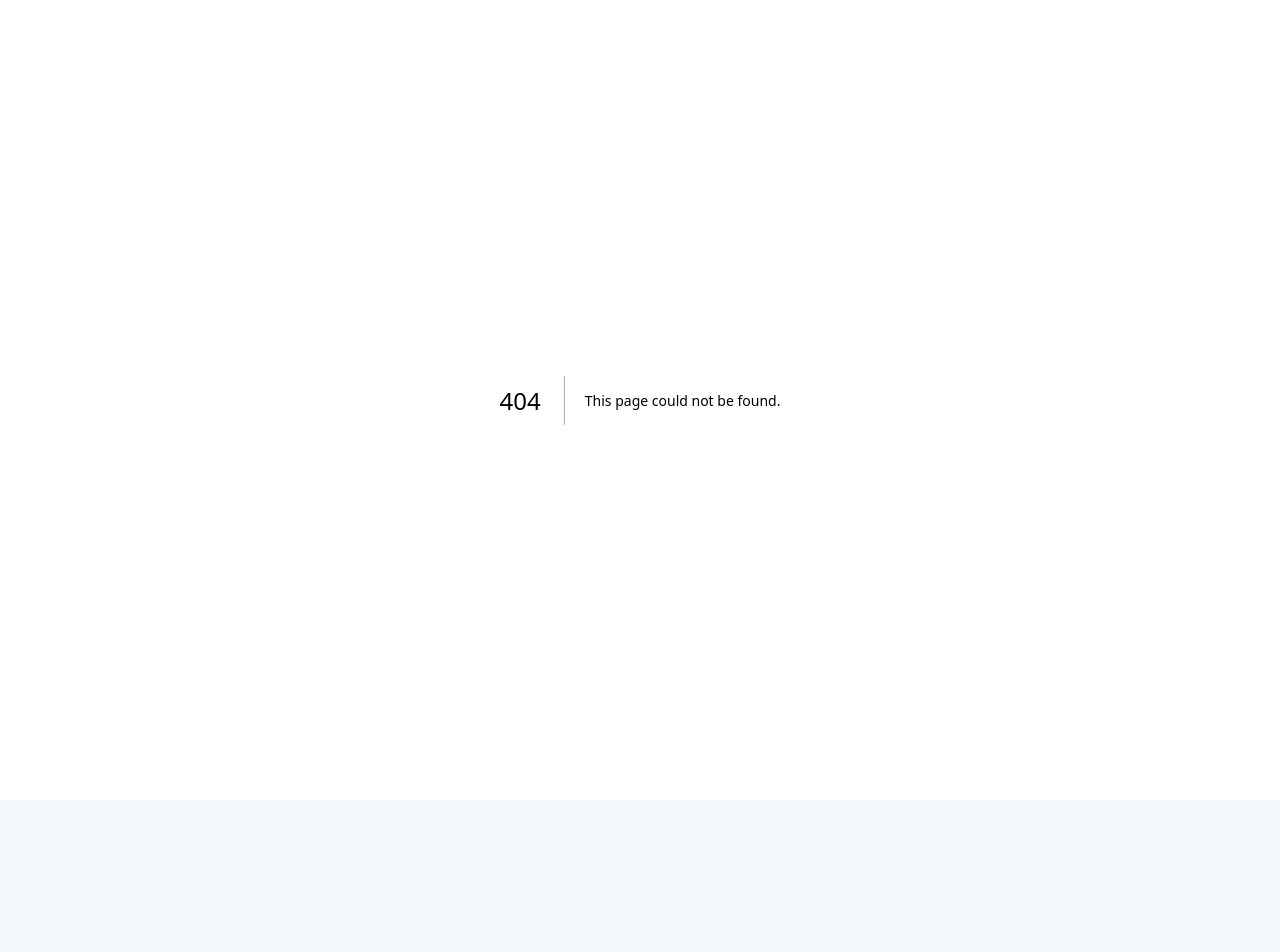
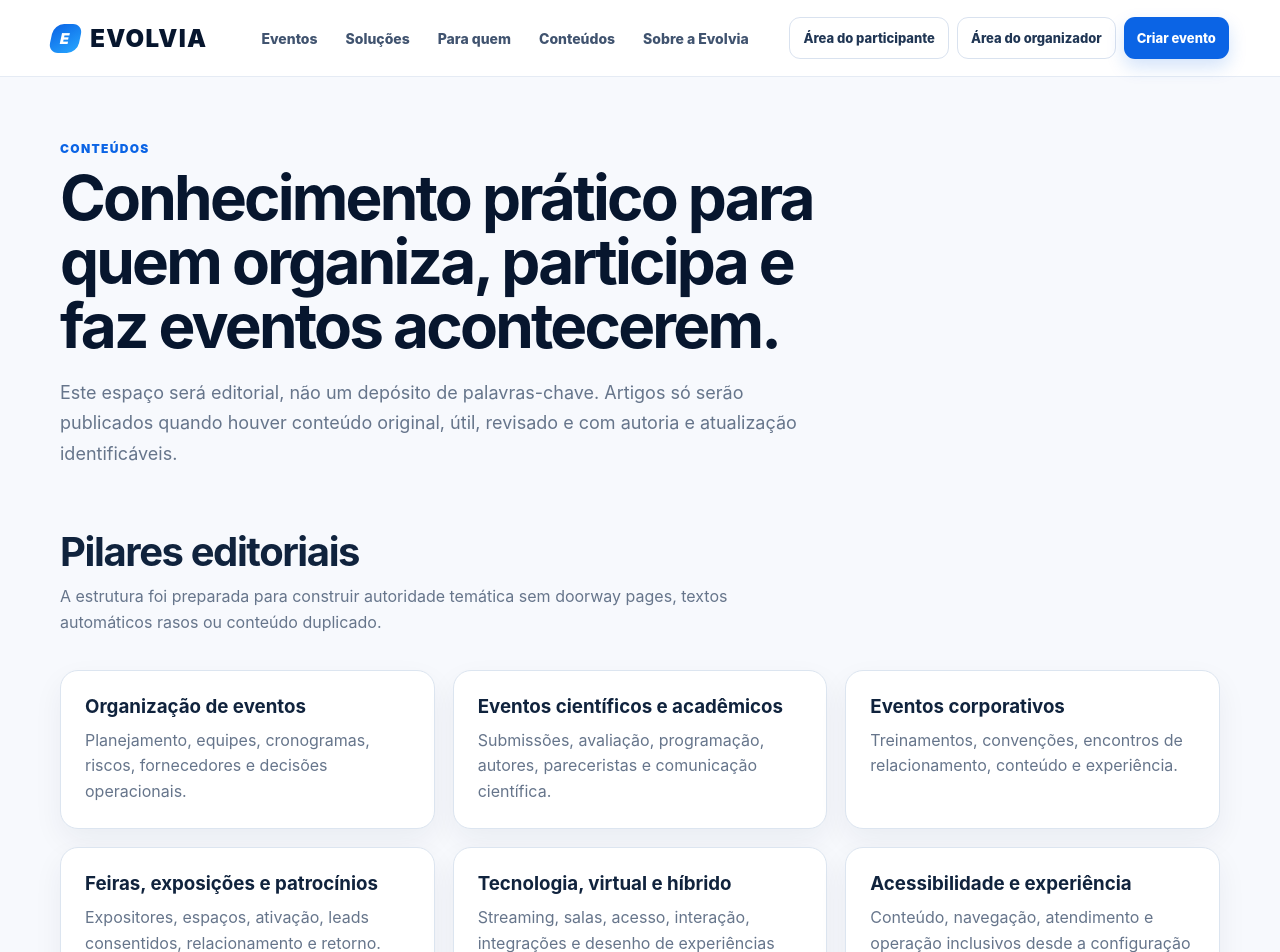
Before and after one commit to evolvia-tecnologia/evolvia-platform, a Next.js app in the folder apps/web/: page /conteudos in a window 1280 px wide. Before the commit this address had no page. Shown: the top 952 px of the page. Before the commit the page ends 800 px from the top, so only its background shows below. Built offline with nearby package versions, Linux system fonts and the light colour scheme.

Commit message:
feat(web): adicionar hub editorial público

```diff
--- /dev/null
+++ b/apps/web/app/conteudos/page.tsx
@@ -0,0 +1,36 @@
+import type { Metadata } from 'next';
+import { PublicSiteShell } from '../../components/public-site-shell';
+import styles from '../../components/public-site-shell.module.css';
+
+export const metadata: Metadata = {
+  title: 'Conteúdos sobre eventos e tecnologia',
+  description: 'Guias, tendências e boas práticas para organizar e participar de eventos com mais clareza, tecnologia e acessibilidade.',
+};
+
+const pillars = [
+  ['Organização de eventos', 'Planejamento, equipes, cronogramas, riscos, fornecedores e decisões operacionais.'],
+  ['Eventos científicos e acadêmicos', 'Submissões, avaliação, programação, autores, pareceristas e comunicação científica.'],
+  ['Eventos corporativos', 'Treinamentos, convenções, encontros de relacionamento, conteúdo e experiência.'],
+  ['Feiras, exposições e patrocínios', 'Expositores, espaços, ativação, leads consentidos, relacionamento e retorno.'],
+  ['Tecnologia, virtual e híbrido', 'Streaming, salas, acesso, interação, integrações e desenho de experiências digitais.'],
+  ['Acessibilidade e experiência', 'Conteúdo, navegação, atendimento e operação inclusivos desde a configuração do evento.'],
+] as const;
+
+export default function ContentHubPage() {
+  return <PublicSiteShell>
+    <div className={styles.page}>
+      <p className={styles.eyebrow}>CONTEÚDOS</p>
+      <h1 className={styles.title}>Conhecimento prático para quem organiza, participa e faz eventos acontecerem.</h1>
+      <p className={styles.lead}>Este espaço será editorial, não um depósito de palavras-chave. Artigos só serão publicados quando houver conteúdo original, útil, revisado e com autoria e atualização identificáveis.</p>
+      <section className={styles.section} aria-labelledby="pilares-editoriais">
+        <div className={styles.sectionHead}><div><h2 id="pilares-editoriais">Pilares editoriais</h2><p>A estrutura foi preparada para construir autoridade temática sem doorway pages, textos automáticos rasos ou conteúdo duplicado.</p></div></div>
+        <div className={styles.grid}>
+          {pillars.map(([title, description]) => <article className={styles.card} key={title}><h3>{title}</h3><p>{description}</p></article>)}
+        </div>
+      </section>
+      <section className={styles.section} aria-labelledby="publicacao-editorial">
+        <div className={styles.card}><h2 id="publicacao-editorial">Publicação responsável</h2><p>O próximo lote editorial adicionará modelo de matéria, autoria, datas de publicação e atualização, categorias, imagem, metadados sociais e dados estruturados somente quando o conteúdo real estiver disponível.</p></div>
+      </section>
+    </div>
+  </PublicSiteShell>;
+}
```
